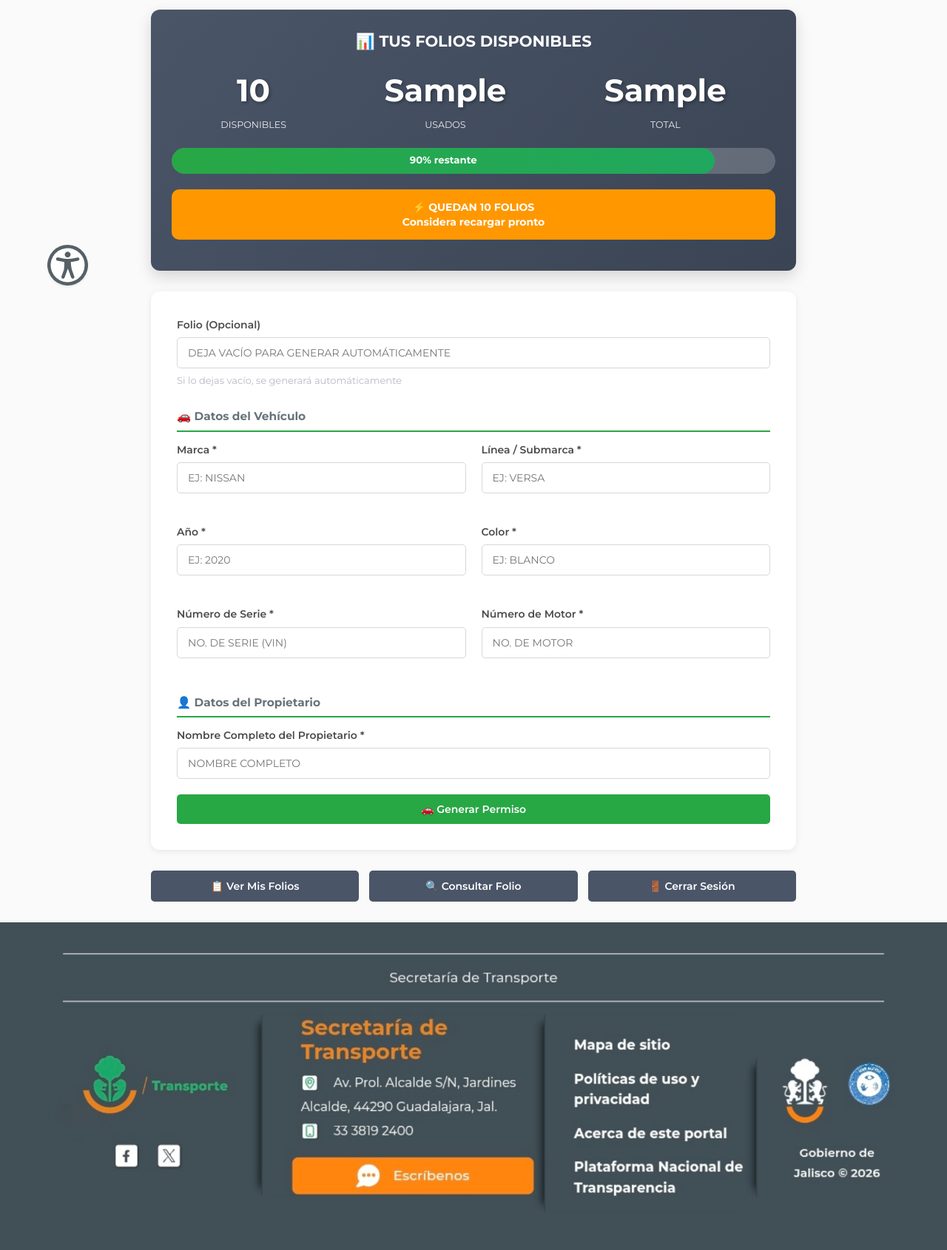
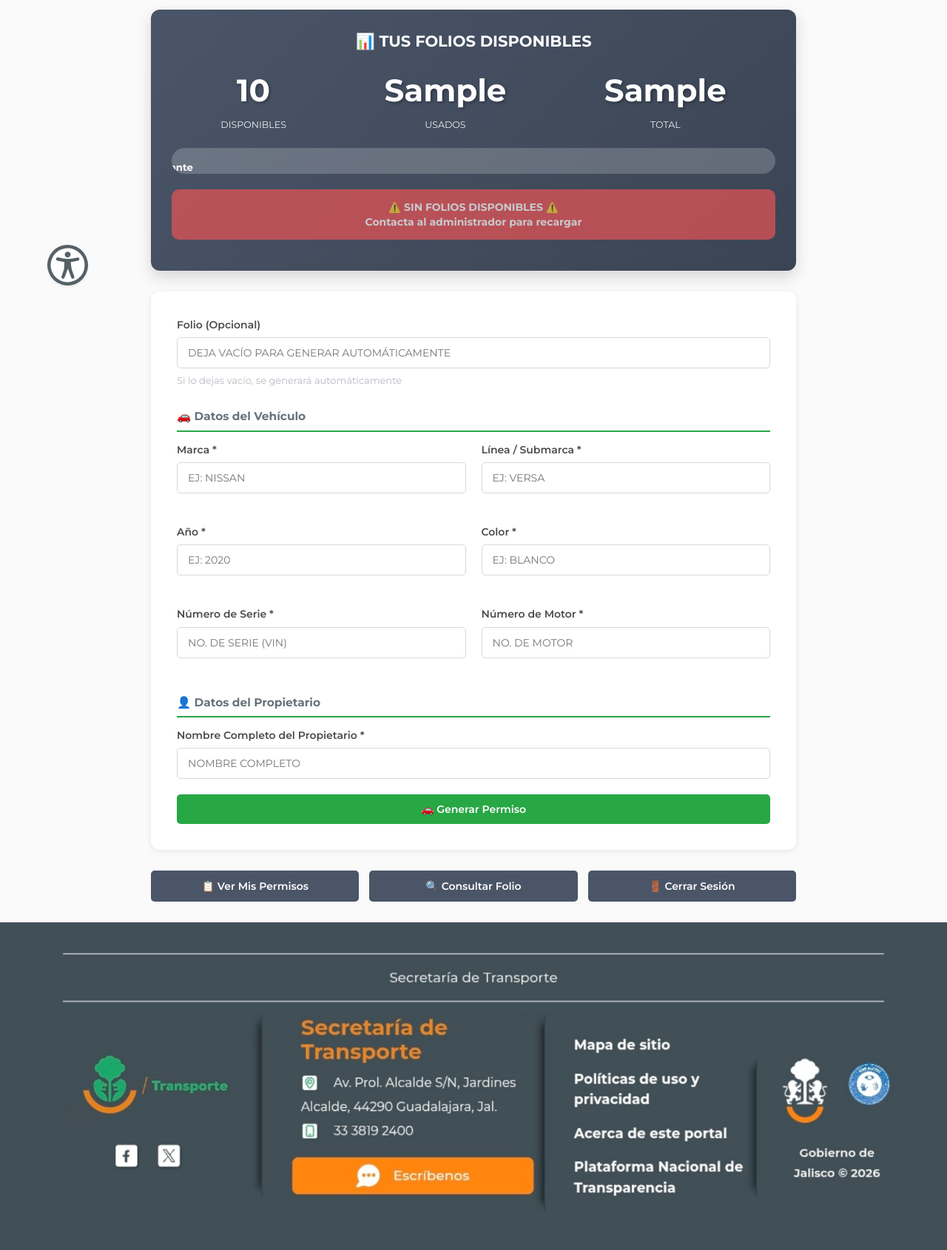
Before and after one commit to Gsr1989/Jalisco, a Flask app: template templates/registro_usuario.html in a window 1280 px wide. Shown: the part 374-2064 px from the top of the page at 74% size. Run offline with Flask 2, Linux system fonts and the light colour scheme; the template is opened without the code that fills it: most values are stand-ins (such as "Sample title", 1, 10 or a date in 2020).

Commit message:
Update registro_usuario.html

```diff
--- a/templates/registro_usuario.html
+++ b/templates/registro_usuario.html
@@ -209,6 +209,7 @@
             text-align: center;
             font-weight: 600;
         }
+        /* ✅ FIX: tus flash usan category 'error'/'success' (no 'alert-error') */
         .alert-error { color: #ea5455; background-color: rgba(234, 84, 85, 0.12); border-color: rgba(234, 84, 85, 0.3); }
         .alert-success { color: #28c76f; background-color: rgba(40, 199, 111, 0.12); border-color: rgba(40, 199, 111, 0.3); }
 
@@ -323,6 +324,7 @@
                 {% if messages %}
                     <div class="flash-messages">
                         {% for category, message in messages %}
+                            <!-- ✅ FIX: category es 'error' o 'success' en tu backend -->
                             <div class="alert alert-{{ category }}">
                                 {{ message }}
                             </div>
@@ -352,8 +354,15 @@
                     </div>
                 </div>
 
-                {% set porcentaje = (folios_info.folios_usados * 100 / folios_info.folios_asignac) | round | int %}
-                {% set restantes = folios_info.folios_asignac - folios_info.folios_usados %}
+                {# ✅ FIX: evitar división entre 0 por si acaso #}
+                {% set total = folios_info.folios_asignac | int %}
+                {% set usados = folios_info.folios_usados | int %}
+                {% set restantes = total - usados %}
+                {% if total > 0 %}
+                    {% set porcentaje = (usados * 100 / total) | round | int %}
+                {% else %}
+                    {% set porcentaje = 0 %}
+                {% endif %}
 
                 <div class="progress-container">
                     <div class="progress-bar {% if porcentaje >= 90 %}danger{% elif porcentaje >= 70 %}warning{% endif %}"
@@ -387,9 +396,9 @@
 
             {% if folios_info and (folios_info.folios_asignac - folios_info.folios_usados) > 0 %}
             <div class="form-card">
-                <form method="POST" action="{{ url_for('registro_usuario') }}" id="formularioPermiso">
-                    <input type="hidden" name="entidad" value="cdmx">
-                    <input type="hidden" name="telefono" value="0">
+                <form method="POST" action="{{ url_for('registro_usuario') }}" id="formularioPermiso" autocomplete="off">
+                    {# ✅ FIX: en tu backend NO usas entidad/telefono y vigencia la lees del form (default 30).
+                       Mantengo vigencia como hidden, pero la dejo editable si luego agregas select. #}
                     <input type="hidden" name="vigencia" value="30">
 
                     <div class="form-group form-group-full">
@@ -399,6 +408,7 @@
                                name="folio"
                                placeholder="Deja vacío para generar automáticamente"
                                maxlength="9"
+                               inputmode="numeric"
                                pattern="[0-9]{9}">
                         <p class="hint-text">Si lo dejas vacío, se generará automáticamente</p>
                     </div>
@@ -457,7 +467,8 @@
             {% endif %}
 
             <div class="actions">
-                <a href="{{ url_for('mis_folios') }}" class="btn-action">📋 Ver Mis Folios</a>
+                {# ✅ FIX: tu ruta en Python se llama /mis_permisos, NO mis_folios #}
+                <a href="{{ url_for('mis_permisos') }}" class="btn-action">📋 Ver Mis Permisos</a>
                 <a href="{{ url_for('consulta_folio') }}" class="btn-action">🔍 Consultar Folio</a>
                 <a href="{{ url_for('logout') }}" class="btn-action">🚪 Cerrar Sesión</a>
             </div>
@@ -480,6 +491,8 @@
         const overlay = document.getElementById('processingOverlay');
 
         function bloquearFormulario() {
+            if (!btnGenerar || !btnText || !overlay || !form) return;
+
             btnGenerar.disabled = true;
             btnGenerar.classList.add('btn-loading');
             btnText.textContent = '⏳ Generando...';
@@ -505,12 +518,12 @@
             });
         }
 
-        // Rehabilitar si vuelven a la página
+        // Rehabilitar si vuelven a la página (back/forward cache)
         window.addEventListener('pageshow', function(event) {
             if (event.persisted || formularioEnviado) {
                 formularioEnviado = false;
 
-                if (btnGenerar) {
+                if (btnGenerar && btnText) {
                     btnGenerar.disabled = false;
                     btnGenerar.classList.remove('btn-loading');
                     btnText.textContent = '🚗 Generar Permiso';
@@ -530,4 +543,4 @@
         });
     </script>
 </body>
-</html>
+                </html>
```
